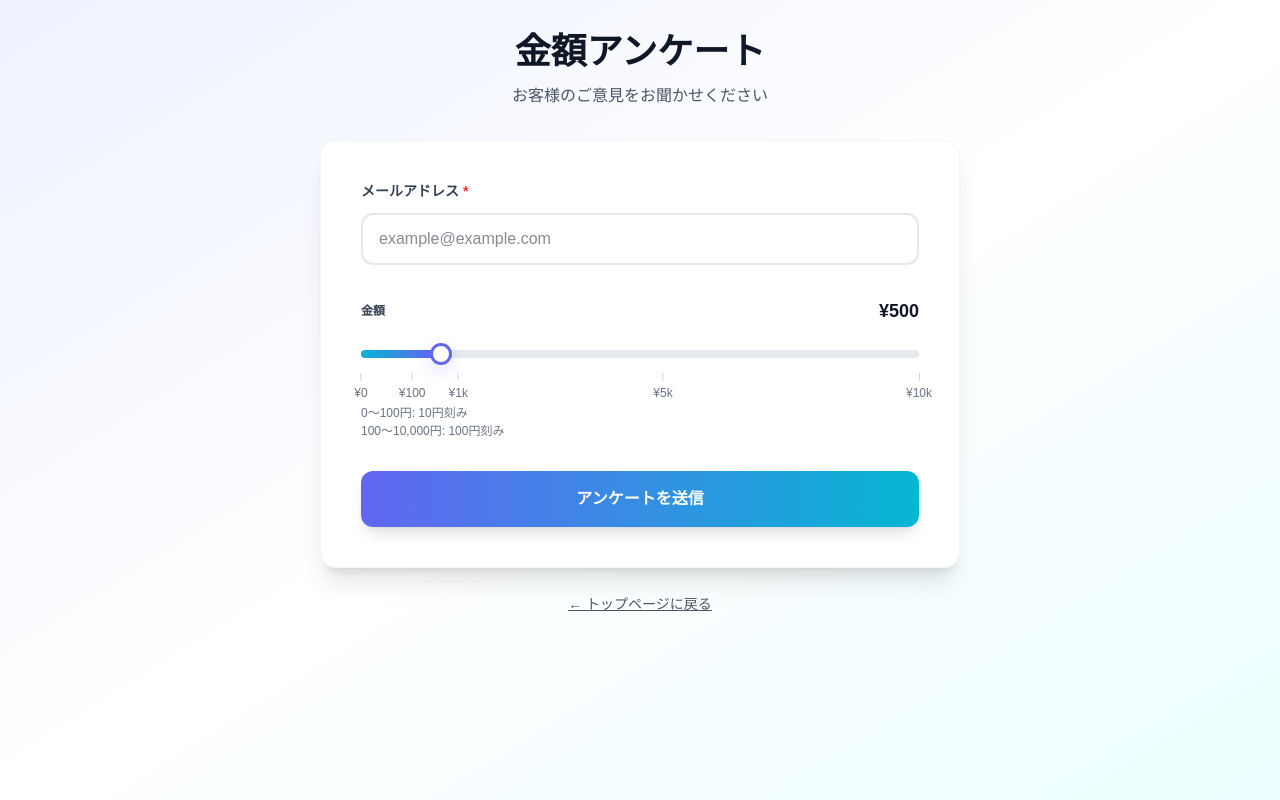
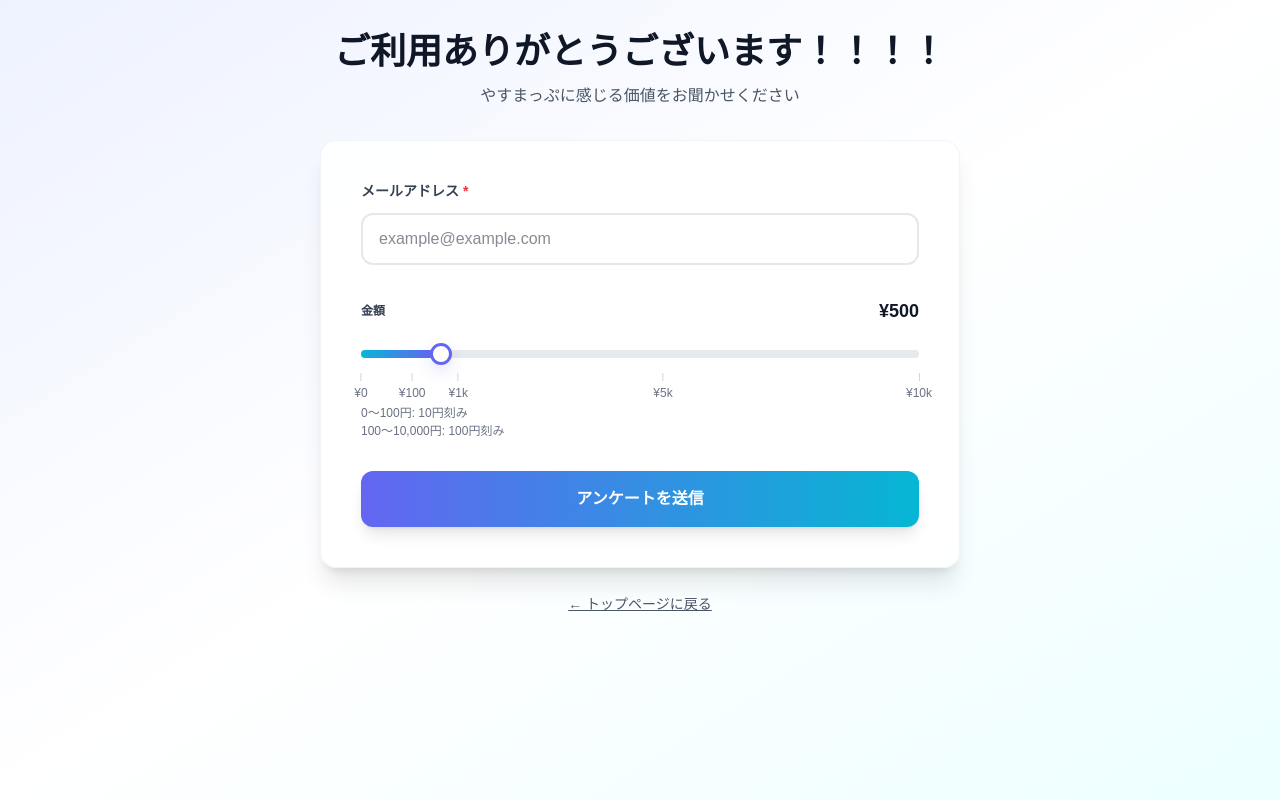
Before and after one commit to yasumap/yasumappu, a Next.js app: page /ui in a window 1280 px wide. Built offline with nearby package versions, Linux system fonts and the light colour scheme.

Commit message:
feat 文言変更

```diff
--- a/src/app/ui/page.tsx
+++ b/src/app/ui/page.tsx
@@ -48,10 +48,10 @@ export default function SurveyPage() {
       <div className="max-w-2xl mx-auto px-4">
         <div className="text-center mb-8">
           <h1 className="text-3xl sm:text-4xl font-bold text-gray-900 mb-3">
-            金額アンケート
+            ご利用ありがとうございます！！！！
           </h1>
           <p className="text-gray-600">
-            お客様のご意見をお聞かせください
+            やすまっぷに感じる価値をお聞かせください
           </p>
         </div>
 
```
